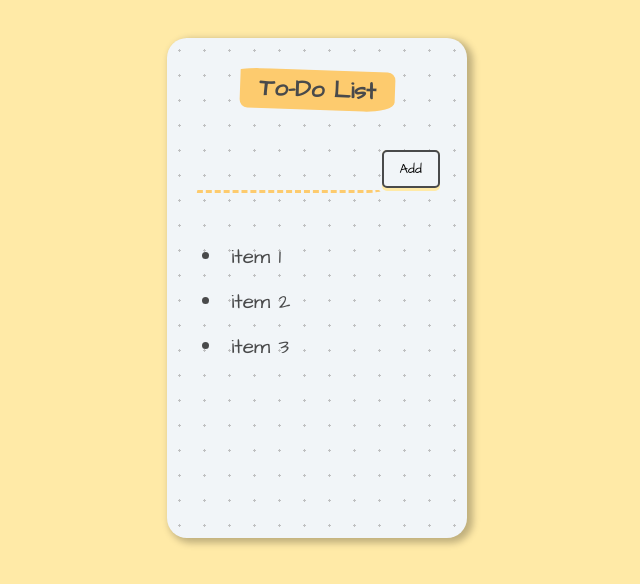
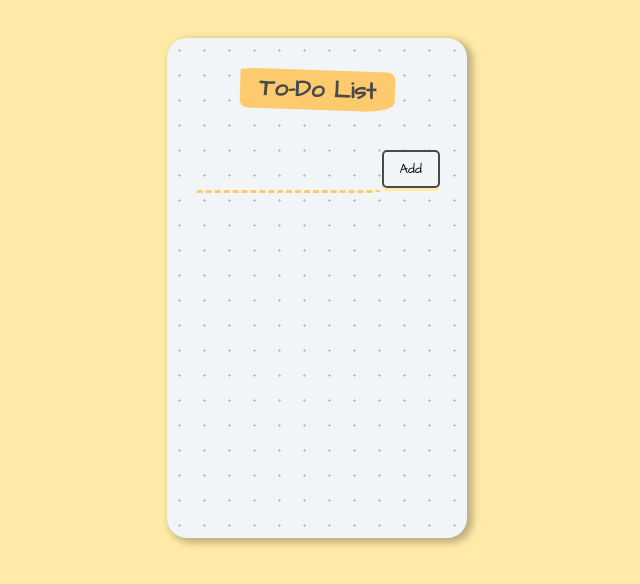
Before and after one commit to idahosound/es6-spread-operator, a React (Create React App) app: page / in a window 1280 px wide. Shown: the top 584 px of the page, without its empty margins (323-963 px from the left). Built offline with nearby package versions, Linux system fonts and the light colour scheme.

Commit message:
do it Angela's way

```diff
--- a/src/components/App.jsx
+++ b/src/components/App.jsx
@@ -2,20 +2,7 @@ import React, { useState } from "react";
 
 function App() {
 
-  const items = [
-    { Id: 1, text: "item 1" },
-    { Id: 2, text: "item 2" },
-    { Id: 3, text: "item 3" }];
-
-  var itemCount = items.length;
-
-  function makeList() {
-    return items.map((item) =>
-      <li key={item.Id}>{item.text}</li>)
-  }
-
-  const [listItems, setListItems] = useState(makeList);
-
+  const [listItems, setListItems] = useState([]);
   const [toDoItem, setToDoItem] = useState("");
 
   function handleChange(event) {
@@ -24,9 +11,8 @@ function App() {
   }
 
   function handleClick() {
-    const addItem = { Id: itemCount + 1, text: toDoItem };
-    items.push(addItem);
-    setListItems(makeList);
+    const itemCount = listItems.length;
+    setListItems( (prevItems) => [...prevItems, {key: itemCount, text: toDoItem}] );
     setToDoItem("");
   }
 
@@ -43,7 +29,7 @@ function App() {
       </div>
       <div>
         <ul>
-          {listItems}
+          {listItems.map(item => <li key={item.key}>{item.text}</li>)}
         </ul>
       </div>
     </div>
```
